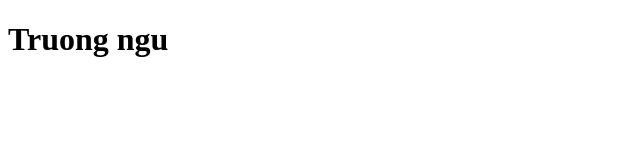
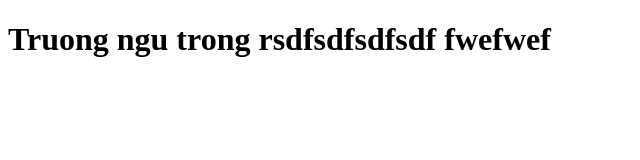
Before and after one commit to usernamecdb/huynhphucduy, a plain HTML site: page index.html in a window 1280 px wide. Shown: the whole page, without its empty margins (0-640 px from the left). Drawn offline with Linux system fonts and the light colour scheme.

Commit message:
add index.html

```diff
--- a/index.html
+++ b/index.html
@@ -7,6 +7,8 @@
     <title>Document</title>
 </head>
 <body>
-    <h1>Truong ngu</h1>
+    <h1>Truong ngu trong rsdfsdfsdfsdf
+        fwefwef
+    </h1>
 </body>
 </html>
```
